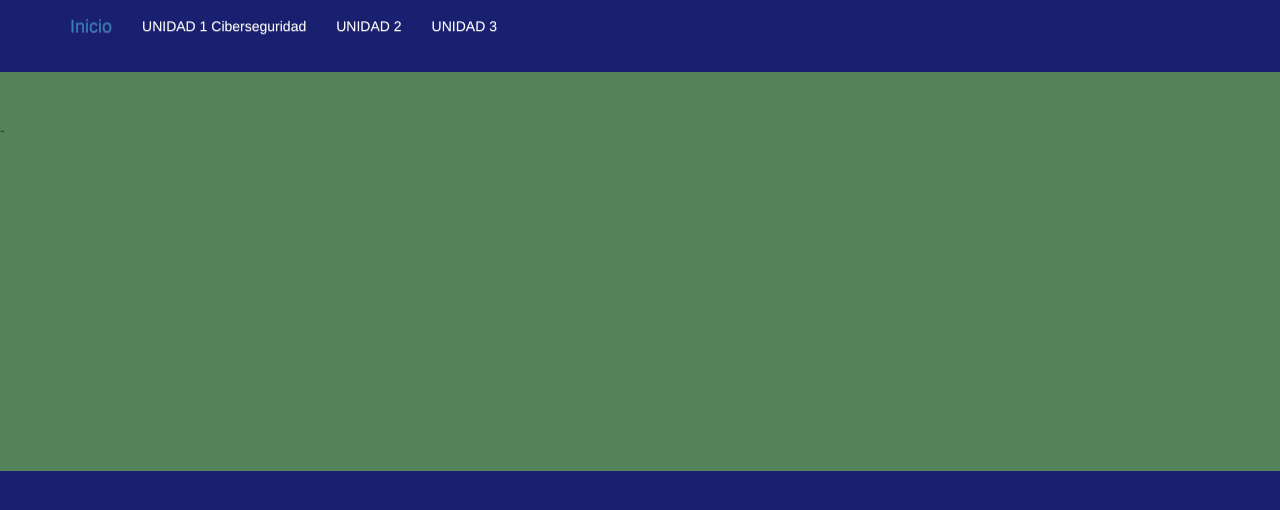
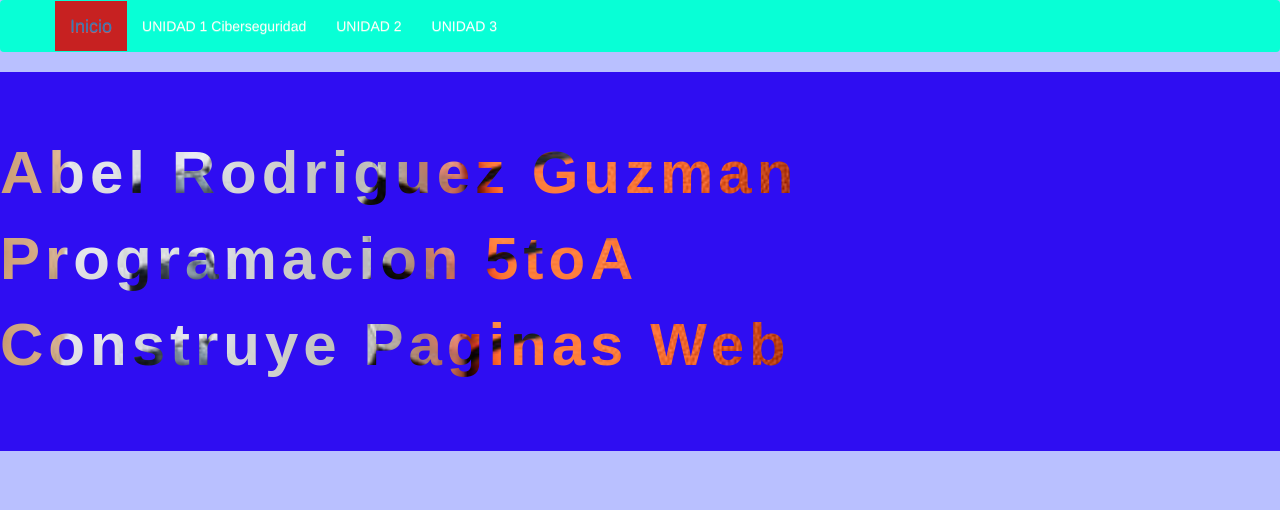
Before and after one commit to Abel01020304/Paginasweb17, a plain HTML site: page abel.html in a window 1280 px wide. Drawn offline with nearby package versions, Linux system fonts and the light colour scheme; a web font is replaced by a local one.

Commit message:
Update abel.html

```diff
--- a/abel.html
+++ b/abel.html
@@ -11,21 +11,19 @@
 
     <link href="https://fonts.cdnfonts.com/css/schnoerkel-caps" rel="stylesheet"/>
 
-    <title>Abel</title>
+    <title>Abel Rodriguez</title>
   </head>
   <body>
     <style>
-        :root{
-          --red-crayola: #ed254eff;
---midnight-blue: #18206fff;
---white: #ffffffff;
---fern-green: #568259ff;
---white-2: #ffffffff;
-
+        :root {
+          --pomp-and-power: rgb(8, 255, 214);
+          --feldgrau: rgb(199, 33, 33);
+          --ash-gray: rgb(47, 13, 242);
+          --chili-red: rgba(8, 33, 255, 0.281);
+          --red: rgb(228, 17, 17);
         }
-
         body{
-            background-color: var(--midnight-blue);
+            background-color: var(--chili-red);
         }
         .gantz-section{
          position: relative;
@@ -34,7 +32,7 @@
          align-items: center;
          justify-content: center;
          text-align: center;
-         background:url("fondo.jpg") no-repeat center center/cover;
+         background:url("jpg.jpg") no-repeat center center/cover;
         }
         .gantz-section:after{
           content: "";
@@ -53,11 +51,11 @@
         .gantz-text h1,
         .gantz-text h3,
         .gantz-text p{
-          font-family: 'Franklin Gothic Medium', 'Arial Narrow', Arial, sans-serif;
+          font-family: 'Bowlby One SC', sans-serif;
           font-size: 60px;
           font-weight: bold;
 
-          background: url("fondo.jpg") no-repeat center center/cover;
+          background: url("jpg.jpg") no-repeat center center/cover;
           -webkit-background-clip:text;
           -webkit-text-fill-color:transparent;
           background-clip: text;
@@ -67,10 +65,10 @@
 
     </style>
     <!--ESTA PARTE ES LA BARRA SOLAMENTE DEL COLOR QUE USTEDES DECIDAN, LA APARTE DEL "VAR"-->
-      <nav class="navbar navbar-light" style="background-color: var(--red-crayol);">
+      <nav class="navbar navbar-light" style="background-color: var(--pomp-and-power);">
 
         <div class="container">
-            <a class="navbar-brand" href="index.html" style="background: var(--ultra-blue);">Inicio</a>
+            <a class="navbar-brand" href="index.html" style="background: var(--feldgrau);">Inicio</a>
 
 
       <div class="collapse navbar-collapse" id="navbarNavDropdown">
@@ -80,7 +78,7 @@
                  id="navbarDropdownMenuLink" data-toggle="dropdown" aria-haspopup="true"
                  aria-expanded="false" style="color: #fffdf7ff;">UNIDAD 1 Ciberseguridad</a>
                  <div class="dropdown-menu" aria-labelledby="navbarDropdownMenuLink">
-                    <a class="dropdown-item" href="./index.html">Conceptos</a><br>
+                    <a class="dropdown-item" href="./index1.html">Conceptos</a><br>
                     <a class="dropdown-item" href="./index2.html">Ataques</a><br>
                     <a class="dropdown-item" href="./index3.html">Proteccion</a>
                  </div>
@@ -111,13 +109,11 @@
               </li>
             </ul>
           </nav>
-    <div class="jumbotron"style="background-color: var(--fern-green); color: var
-    (--#49080dff);"> -
+    <div class="jumbotron"style="background-color: var(--ash-gray); color: var(--red);">
       <div class="gantz-text">
-        <h1>Abel Rodriguez Guzman </h1>
+        <h1>Abel Rodriguez Guzman</h1>
         <h3>Programacion 5toA</h3>
         <p>Construye Paginas Web</p>
-
       </div>
     </div>
   </body>
```
